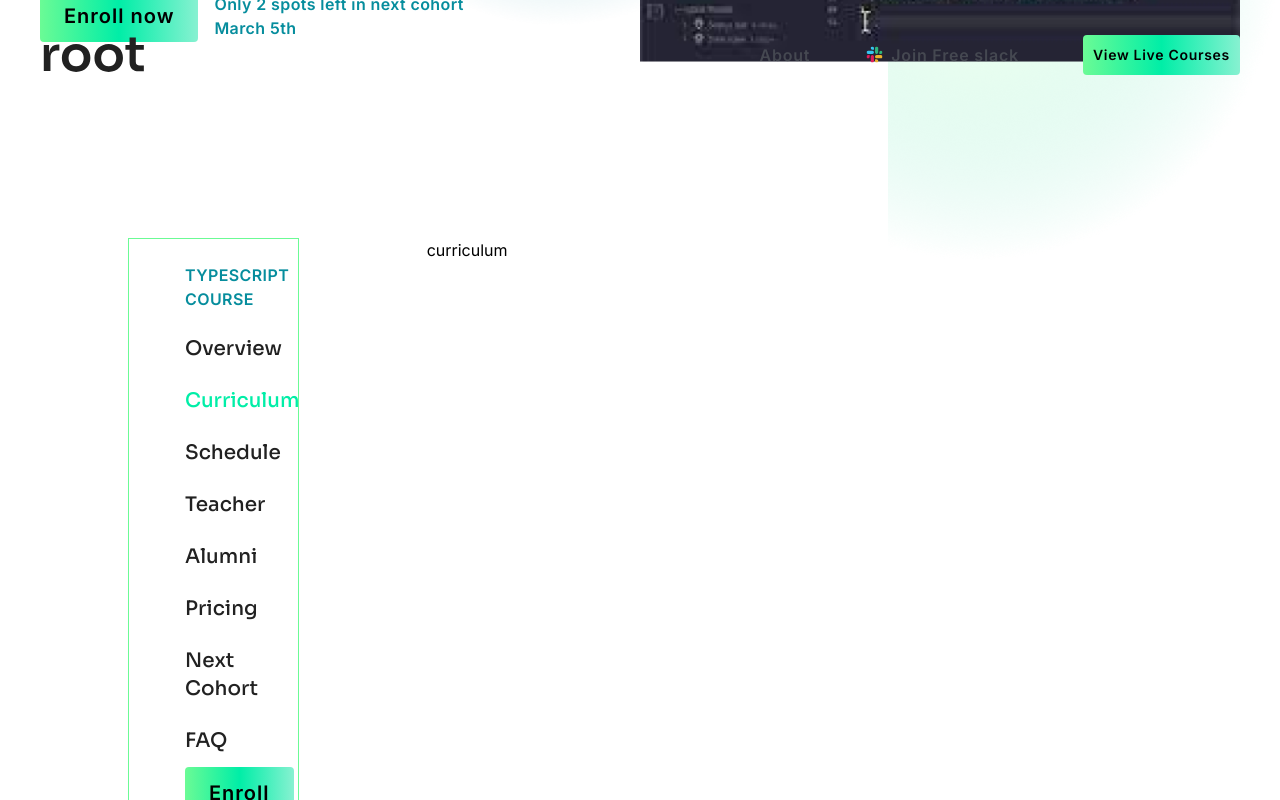
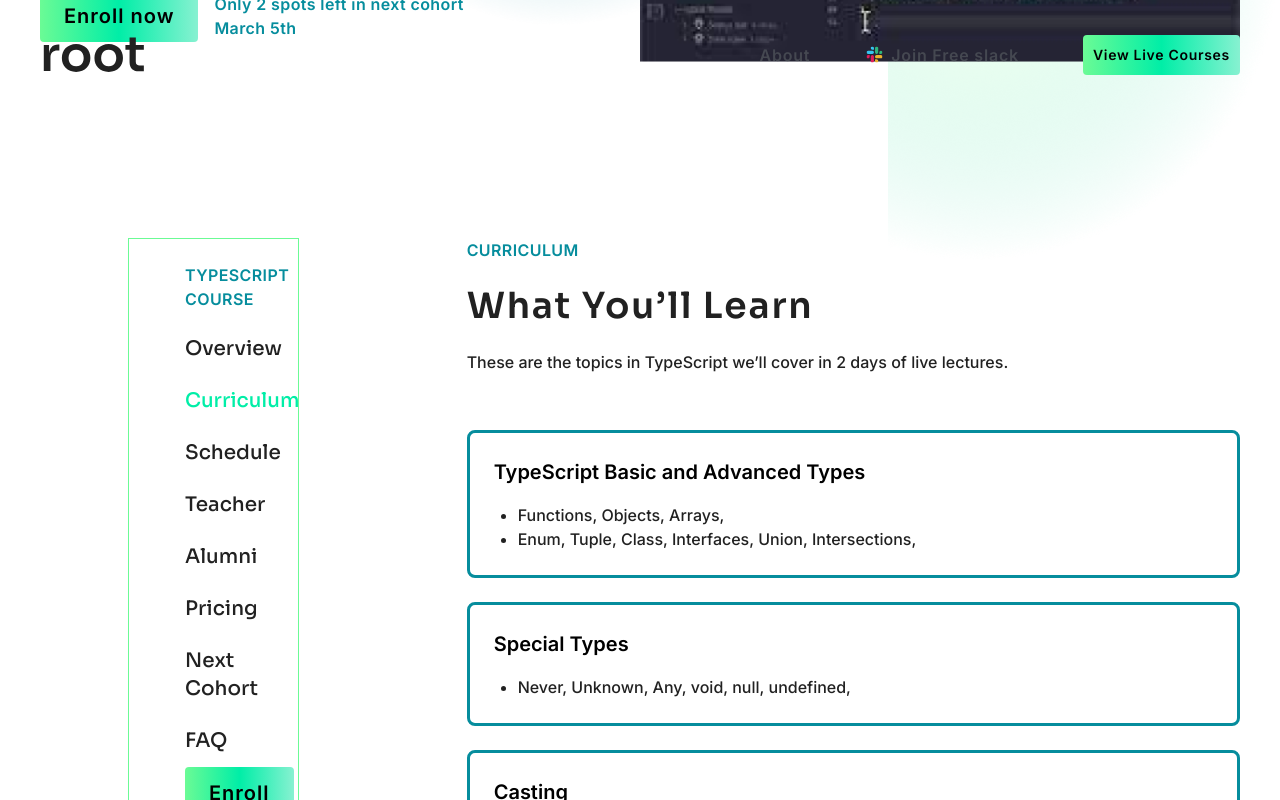
Before and after one commit to csudani7/root-web-ui, a Next.js app: page /course in a window 1280 px wide. Both pictures are taken after a click on the element "Curriculum". Shown: the part 505-1305 px from the top of the page. Built offline with nearby package versions, Linux system fonts and the light colour scheme.

Commit message:
Feat: Added Course Tabs Content

```diff
--- a/src/components/layouts/Courses/SidebarTabsSlice.tsx
+++ b/src/components/layouts/Courses/SidebarTabsSlice.tsx
@@ -1,9 +1,15 @@
 import clsx from 'clsx';
 import React from 'react';
-import { developersReviewData } from '../../../utils';
+import {
+  courseTimelineData,
+  curriculumData,
+  developersReviewData,
+  nextCohortsData,
+} from '../../../utils';
 import Button from '../../ui/Button';
 import CardWithTextGlow from '../../ui/CardWithTextGlow';
 import LandingBanner from '../../ui/LandingBanner';
+import OutlinedCard from '../../ui/OutlinedCard';
 import PromotionSection from '../../ui/PromotionSection';
 import SideBarTabs from '../../ui/SideBarTabs';
 
@@ -52,8 +58,74 @@ export default function SidebarTabsSlice() {
             />
           </div>
         )}
-        {activeTab === 'curriculum' && <div>curriculum</div>}
-        {activeTab === 'schedule' && <div>schedule</div>}
+        {activeTab === 'curriculum' && (
+          <div className="md:px-10 lg:px-10">
+            <div className="pb-8">
+              <div className="text-easternBlue uppercase text-base font-semibold tracking-wide font-inter">
+                curriculum
+              </div>
+              <div className="font-sora text-3xl md:text-4xl text-left font-semibold text-titleBlack leading-8 tracking-wider w-full md:w-1/2 py-6">
+                What You’ll Learn
+              </div>
+              <div className="font-inter text-titleBlack text-base font-medium">
+                These are the topics in TypeScript we’ll cover in 2 days of live lectures.
+              </div>
+            </div>
+            {curriculumData.map((data, index) => (
+              <div className="my-6">
+                <OutlinedCard key={index}>
+                  <>
+                    <div className="text-xl font-semibold text-black leading-7.5">{data.topic}</div>
+                    {data.subTopics.length > 0 && (
+                      <ul className="list-disc pt-4 px-6 md:px-6 lg:px-6">
+                        {data.subTopics.map((items, index) => (
+                          <li
+                            className="text-base font-medium text-titleBlack leading-6"
+                            key={index}
+                          >
+                            {items}
+                          </li>
+                        ))}
+                      </ul>
+                    )}
+                  </>
+                </OutlinedCard>
+              </div>
+            ))}
+          </div>
+        )}
+        {activeTab === 'schedule' && (
+          <div className="lg:px-10 md:px-10">
+            <div className="pb-8">
+              <div className="text-easternBlue uppercase text-base font-semibold tracking-wide font-inter">
+                schedule
+              </div>
+              <div className="font-sora text-2xl md:text-4xl lg:text-4xl text-left font-semibold text-titleBlack leading-8 tracking-wider w-full md:w-1/2 py-6">
+                Course timeline
+              </div>
+              <div className="font-inter text-titleBlack text-base font-medium">
+                The course is done with a mix of live lectures, activities and Q&As.
+              </div>
+            </div>
+            <div className="grid grid-cols-2 justify-between">
+              {courseTimelineData.map((data, index) => (
+                <div
+                  key={index}
+                  className="border-r-3 border-solid border-easternBlue lg:mr-12 md:mr-12 mx-2 pr-8"
+                >
+                  <div className="font-medium text-2xl leading-9 pb-4">{data.heading}</div>
+                  <div className="md:pr-4 lg:pr-10">
+                    {data.details.map((item, index) => (
+                      <div key={index} className="font-medium text-base leading-10">
+                        {item}
+                      </div>
+                    ))}
+                  </div>
+                </div>
+              ))}
+            </div>
+          </div>
+        )}
         {activeTab === 'teacher' && (
           <div>
             <div className="px-6 md:px-10 lg:px-10">
@@ -93,8 +165,46 @@ export default function SidebarTabsSlice() {
             </div>
           </div>
         )}
-        {activeTab === 'pricing' && <div>pricing</div>}
-        {activeTab === 'next-cohort' && <div>next-cohort</div>}
+        {activeTab === 'pricing' && (
+          <div className="lg:px-10 md:px-10 md:pt-0 lg:pt-0 pt-12">
+            <div className="text-easternBlue uppercase text-base font-semibold tracking-wide font-inter">
+              pricing
+            </div>
+            <div className="font-sora text-2xl md:text-4xl lg:text-4xl text-left font-semibold text-titleBlack leading-8 tracking-wider w-full md:w-1/2 py-6">
+              Heading pricing
+            </div>
+            <div className="font-inter text-titleBlack text-base font-medium">
+              The course is done with a mix of live lectures, activities and Q&As.
+            </div>
+            <div className="font-medium text-2xl leading-9 pt-6">$1000</div>
+          </div>
+        )}
+        {activeTab === 'next-cohort' && (
+          <div className="lg:px-10 md:px-10 md:pt-0 lg:pt-0 pt-12">
+            <div className="text-easternBlue uppercase text-base font-semibold tracking-wide font-inter">
+              next cohort
+            </div>
+            <div className="font-sora text-2xl md:text-4xl lg:text-4xl font-semibold text-titleBlack leading-8 tracking-wider w-full py-6">
+              Here are the upcoming cohorts
+            </div>
+            <div className="font-inter text-titleBlack text-base font-medium">
+              We cap our cohorts at 10 students.
+            </div>
+            <div className='grid grid-cols-1 md:grid md:grid-cols-3 lg:grid lg:grid-cols-3 mt-10'>
+              {nextCohortsData.map((data, index) => (
+                <div className='mb-12'>
+                  <div className="text-easternBlue uppercase text-base font-semibold tracking-wide font-inter">
+                    {data.title}
+                  </div>
+                  <div className="font-normal text-3xl leading-8 mb-8 mt-4">{data.date}</div>
+                  <Button className="bg-transparant border border-lightGreen" size="medium">
+                    <div className="flex justify-center items-center">Enroll Now </div>
+                  </Button>
+                </div>
+              ))}
+            </div>
+          </div>
+        )}
         {activeTab === 'faq' && <div>faq</div>}
       </div>
     </div>
--- /dev/null
+++ b/src/components/ui/OutlinedCard/index.tsx
@@ -0,0 +1,9 @@
+import React, { ReactElement } from 'react';
+
+interface OutlinedCardProps {
+  children: React.ReactElement | ReactElement ;
+}
+
+export default function OutlinedCard({ children }: OutlinedCardProps) {
+  return <div className="border-solid border-3 border-easternBlue rounded-lg md:p-6 lg:p-6 p-6 items-center"> {children}</div>;
+}
--- a/src/utils/index.tsx
+++ b/src/utils/index.tsx
@@ -36,3 +36,74 @@ export const courseCardData = [
       'Lorem Ipsum is simply dummy text of the printing and typesetting industry. Lorem Ipsum has been the industry standard dummy text ever since the 1500s.',
   },
 ];
+
+export const curriculumData = [
+  {
+    topic: 'TypeScript Basic and Advanced Types',
+    subTopics: [
+      ['Functions, ', 'Objects, ', 'Arrays, '],
+      ['Enum, ', 'Tuple, ', 'Class, ', 'Interfaces, ', 'Union, ', 'Intersections, '],
+    ],
+  },
+  {
+    topic: 'Special Types',
+    subTopics: [['Never, ', 'Unknown, ', 'Any, ', 'void, ', 'null, ', 'undefined, ']],
+  },
+  {
+    topic: 'Casting',
+    subTopics: [],
+  },
+  {
+    topic: 'Generics',
+    subTopics: [['Generic interfaces, ', 'generic functions, ']],
+  },
+  {
+    topic: 'Utility Types',
+    subTopics: [
+      ['Partials, ', 'Required, ', 'Pick, ', 'Omit, ', 'Record, ', 'Extract, ', 'Exclude, '],
+    ],
+  },
+  {
+    topic: 'TypeScript in React and NodeJs projects',
+    subTopics: [['tsconfig.json explanations'], ['Using @types packages']],
+  },
+  {
+    topic: 'Interpreting Errors in TypeScript',
+    subTopics: [],
+  },
+];
+
+export const courseTimelineData = [
+  {
+    heading: 'Day 1',
+    details: [
+      [
+        '9 AM - 10 AM: Intro session. Chat with our colleagues, network, get to know each other. Meet alumnis.  🗨️ 🥳',
+      ],
+      ['10 AM - 11 AM: Live lecture on Zoom 📹'],
+      ['11 AM - 12PM: Activity 🏻‍💻'],
+      ['12 PM - 1PM: Live lecture on Zoom 📹'],
+      [' 1PM - 2PM: Lunch break 🍝'],
+      ['2 PM - 3PM: Live lecture on Zoom 📹'],
+      ['3 PM - 6 PM: Labs, activities, 1:1’s  🧑🏻‍💻'],
+    ],
+  },
+  {
+    heading: 'Day 2',
+    details: [
+      ['10 AM - 11 AM: Live lecture on Zoom 📹'],
+      ['11 AM - 12PM: Activity 🏻‍💻'],
+      ['12 PM - 1PM: Live lecture on Zoom 📹'],
+      ['1PM - 2PM: Lunch break 🍝'],
+      ['2 PM - 3PM: Live lecture on Zoom 📹'],
+      ['3 PM - 5 PM: Mini project and 1:1’s  🏻‍💻'],
+      [' 6 PM: Recap. Bye - Bye session'],
+    ],
+  },
+];
+
+export const nextCohortsData = [
+  { title: 'full', date: 'March 18-20' },
+  { title: '2 spots left', date: 'March 25-27' },
+  { title: '5 spots left', date: 'April 1-3' },
+];
--- a/tailwind.config.js
+++ b/tailwind.config.js
@@ -33,6 +33,9 @@ module.exports = {
       },
       backgroundImage: {
         heroPattern: "url('/png/hero-gradient.png')",
+      },
+      lineHeight: {
+        7.5: '30px',
       },
     },
     minHeight: {
```
